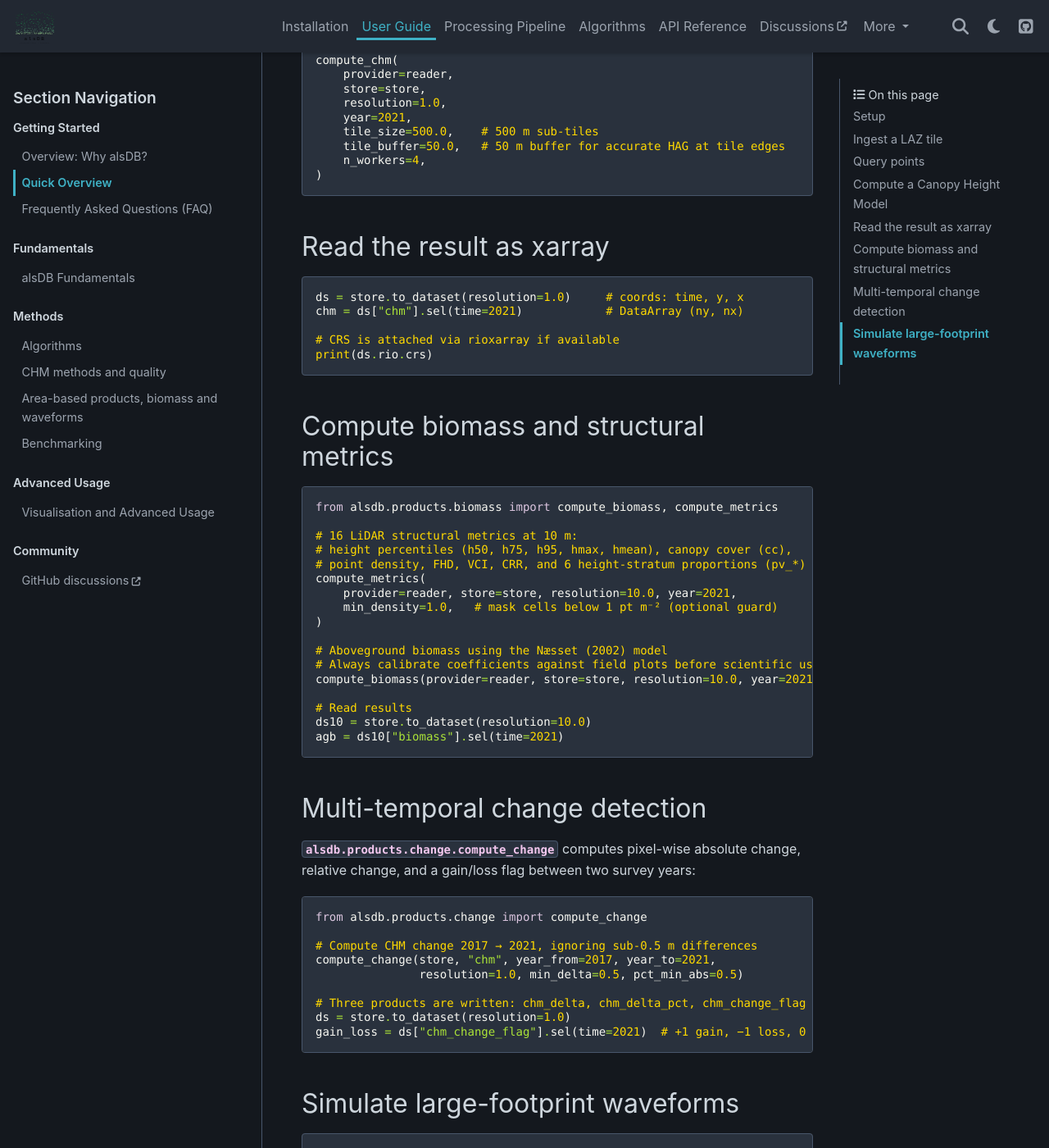
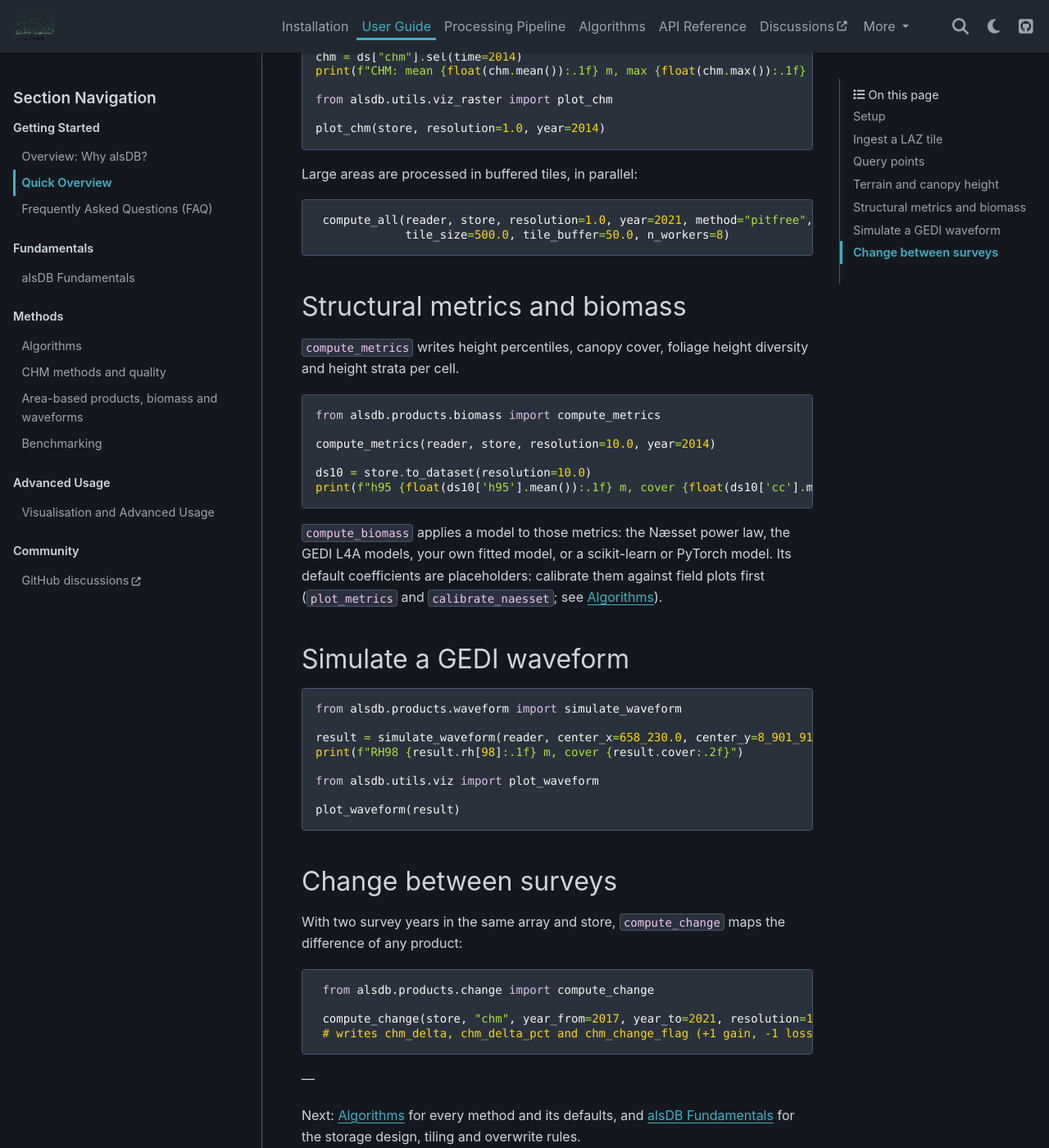
Before and after one commit to simonbesnard1/alsdb, a Sphinx documentation site: the page built from doc/user/quick-overview.rst, in a window 1280 px wide and 1400 px high, scrolled down 1765 px. Shown: the whole window at 82% size. Built offline with Sphinx 7.4.7 and the PyData theme 0.15.4, drawn with Linux system fonts in a browser that asks for light colours; pages that are not in the unit, such as notebooks, are missing from menus; some of the changed text lies outside the part shown.

Commit message:
Ship a sample tile; make the quick start run as written
- alsdb.datasets.sample_laz(): 100 m x 100 m of tropical forest from
  the 2014 RIB_A01 survey, Acre, Brazil (Sustainable Landscapes Brazil;
  dos-Santos, Keller and Morton 2019, ORNL DAAC,
  doi:10.3334/ORNLDAAC/1644, NASA open data). It keeps the original
  points (~66/m2, classes 2-5) and has the CRS (EPSG:32719, from the
  data guide) and survey year in its header; 3.0 MB. sample_info()
  gives the CRS, year, bounds and citation.
- The Quick Overview is rewritten around the sample: ingest, query,
  DTM/DSM/pit-free CHM, metrics and a GEDI waveform, in about ten
  seconds. tests/test_docs_quickstart.py executes every block of the
  page that is not marked norun, so the page cannot drift from the
  code. The README quick start uses the sample too.
- .gitignore: data/ and output/ now ignore only the root folders;
  data/ also matched the package's alsdb/data/.

Co-Authored-By: Claude Opus 5.5 <noreply@anthropic.com>

```diff
--- a/doc/user/api.rst
+++ b/doc/user/api.rst
@@ -189,3 +189,5 @@ Utilities
 
    utils.constants.ALSProduct
    setup_logging
+   datasets.sample_laz
+   datasets.sample_info
--- a/doc/user/quick-overview.rst
+++ b/doc/user/quick-overview.rst
@@ -4,7 +4,15 @@
 Quick Overview
 ##############
 
-This section provides a brief end-to-end example of the alsDB workflow: ingesting LAZ files, querying points, and computing a Canopy Height Model. For detailed explanations refer to :ref:`fundamentals`.
+This page runs the whole alsDB workflow on a sample tile that ships with the
+package: ingest, query, terrain and canopy height, structural metrics and a
+simulated GEDI waveform. Copy the blocks in order into a script or notebook;
+they run as written (a test executes this page). It takes about ten seconds.
+
+The sample is 100 m × 100 m of tropical forest in Acre, Brazil, from the 2014
+survey of the Sustainable Landscapes Brazil project (dos-Santos, Keller and
+Morton 2019, ORNL DAAC, https://doi.org/10.3334/ORNLDAAC/1644): about 66 points
+per m², classified ground and vegetation, canopy up to ~45 m.
 
 Setup
 -----
@@ -13,153 +21,134 @@ Setup
 
     import alsdb
     from alsdb import ALSDatabase, ALSProvider
+    from alsdb.datasets import sample_info, sample_laz
     from alsdb.storage import ALSZarrStore
 
-    alsdb.setup_logging()   # INFO-level logging to stderr
+    alsdb.setup_logging()  # INFO-level progress messages
+
+    info = sample_info()
+    print(info["crs"], info["year"], info["bbox"])  # EPSG:32719 2014 (658180.0, ...)
 
 Ingest a LAZ tile
 -----------------
 
-:py:class:`alsdb.ALSDatabase` reads the LAZ header automatically to extract the acquisition year, CRS, and bounding box. The TileDB array is created on first write.
+:py:class:`alsdb.ALSDatabase` stores the points in a TileDB array, under the
+survey year and CRS read from the LAZ header. The array is created on first
+write; ingesting the same file again is skipped (it is recorded in a manifest).
 
 .. code-block:: python
 
-    db = ALSDatabase(storage_type="local", uri="my_array")
-    db.ingest("path/to/tile.laz")
+    db = ALSDatabase(storage_type="local", uri="quickstart_array")
+    db.ingest(sample_laz())
 
-To ingest a full directory in parallel:
+    print(db.stored_crs())          # EPSG:32719
+    print(db.list_ingested()[0])    # file, year, CRS, bounds, number of points
+
+For your own survey, ingest a whole folder in parallel:
 
 .. code-block:: python
+   :class: norun
 
     from pathlib import Path
 
     paths = sorted(Path("/data/als/").glob("*.laz"))
-    db.ingest_many(paths, n_workers=8, consolidate_every=50)
-
-Already-ingested files (tracked in the manifest) are skipped automatically.
+    db.ingest_many(paths, n_workers=8)
 
 Query points
 ------------
 
-:py:class:`alsdb.ALSProvider` queries the TileDB array by bounding box and year.
+:py:class:`alsdb.ALSProvider` reads points by bounding box and year.
 
 .. code-block:: python
 
-    reader = ALSProvider(storage_type="local", uri="my_array")
+    reader = ALSProvider(storage_type="local", uri="quickstart_array")
+    print(reader.available_years())  # [2014]
 
-    # All points in a bounding box (returns pandas DataFrame)
-    df = reader.query_bbox(308_000, 4_688_000, 310_000, 4_690_000)
+    df = reader.query_bbox(*info["bbox"], year=2014)  # pandas DataFrame
+    print(len(df), "points")
 
-    # Restrict to a single survey year
-    df = reader.query_bbox(308_000, 4_688_000, 310_000, 4_690_000, year=2021)
+    ds_points = reader.to_xarray(*info["bbox"], year=2014)  # the same as xarray
 
-    # Which survey years are stored?
-    print(reader.available_years())   # e.g. [2019, 2021, 2023]
+Terrain and canopy height
+-------------------------
 
-    # As xarray Dataset
-    ds = reader.to_xarray(308_000, 4_688_000, 310_000, 4_690_000, year=2021)
-
-Compute a Canopy Height Model
------------------------------
-
-All processing functions write directly to an ``ALSZarrStore``: a Zarr v3 hierarchy that holds multiple resolutions and survey years.
+All products are written to an :py:class:`~alsdb.storage.ALSZarrStore`, a Zarr
+store holding several resolutions and survey years. ``compute_all`` makes the
+DTM, DSM and CHM in one pass; ``method`` chooses the CHM algorithm (see
+:ref:`algorithms`).
 
 .. code-block:: python
 
-    from alsdb.products.chm import compute_chm
+    from alsdb.products.chm import compute_all
 
-    store = ALSZarrStore("output/forest.zarr")
+    store = ALSZarrStore("quickstart.zarr")
+    compute_all(reader, store, resolution=1.0, year=2014, method="pitfree")
 
-    compute_chm(
-        provider=reader,
-        store=store,
-        resolution=1.0,
-        bbox=(308_000, 4_688_000, 310_000, 4_690_000),
-        year=2021,
-    )
+    ds = store.to_dataset(resolution=1.0)  # xarray: dtm, dsm, chm and quality layers
+    chm = ds["chm"].sel(time=2014)
+    print(f"CHM: mean {float(chm.mean()):.1f} m, max {float(chm.max()):.1f} m")
 
-For a large area, split into sub-tiles with a parallel worker pool:
+    from alsdb.utils.viz_raster import plot_chm
+
+    plot_chm(store, resolution=1.0, year=2014)
+
+Large areas are processed in buffered tiles, in parallel:
+
+.. code-block:: python
+   :class: norun
+
+    compute_all(reader, store, resolution=1.0, year=2021, method="pitfree",
+                tile_size=500.0, tile_buffer=50.0, n_workers=8)
+
+Structural metrics and biomass
+------------------------------
+
+``compute_metrics`` writes height percentiles, canopy cover, foliage height
+diversity and height strata per cell.
 
 .. code-block:: python
 
-    compute_chm(
-        provider=reader,
-        store=store,
-        resolution=1.0,
-        year=2021,
-        tile_size=500.0,    # 500 m sub-tiles
-        tile_buffer=50.0,   # 50 m buffer for accurate HAG at tile edges
-        n_workers=4,
-    )
+    from alsdb.products.biomass import compute_metrics
 
-Read the result as xarray
---------------------------
+    compute_metrics(reader, store, resolution=10.0, year=2014)
 
-.. code-block:: python
+    ds10 = store.to_dataset(resolution=10.0)
+    print(f"h95 {float(ds10['h95'].mean()):.1f} m, cover {float(ds10['cc'].mean()):.2f}")
 
-    ds = store.to_dataset(resolution=1.0)     # coords: time, y, x
-    chm = ds["chm"].sel(time=2021)            # DataArray (ny, nx)
+``compute_biomass`` applies a model to those metrics: the Næsset power law,
+the GEDI L4A models, your own fitted model, or a scikit-learn or PyTorch
+model. Its default coefficients are placeholders: calibrate them against field
+plots first (``plot_metrics`` and ``calibrate_naesset``; see :ref:`algorithms`).
 
-    # CRS is attached via rioxarray if available
-    print(ds.rio.crs)
-
-Compute biomass and structural metrics
----------------------------------------
-
-.. code-block:: python
-
-    from alsdb.products.biomass import compute_biomass, compute_metrics
-
-    # 16 LiDAR structural metrics at 10 m:
-    # height percentiles (h50, h75, h95, hmax, hmean), canopy cover (cc),
-    # point density, FHD, VCI, CRR, and 6 height-stratum proportions (pv_*)
-    compute_metrics(
-        provider=reader, store=store, resolution=10.0, year=2021,
-        min_density=1.0,   # mask cells below 1 pt m⁻² (optional guard)
-    )
-
-    # Aboveground biomass using the Næsset (2002) model
-    # Always calibrate coefficients against field plots before scientific use
-    compute_biomass(provider=reader, store=store, resolution=10.0, year=2021)
-
-    # Read results
-    ds10 = store.to_dataset(resolution=10.0)
-    agb = ds10["biomass"].sel(time=2021)
-
-Multi-temporal change detection
----------------------------------
-
-:py:func:`alsdb.products.change.compute_change` computes pixel-wise absolute change,
-relative change, and a gain/loss flag between two survey years:
-
-.. code-block:: python
-
-    from alsdb.products.change import compute_change
-
-    # Compute CHM change 2017 → 2021, ignoring sub-0.5 m differences
-    compute_change(store, "chm", year_from=2017, year_to=2021,
-                   resolution=1.0, min_delta=0.5, pct_min_abs=0.5)
-
-    # Three products are written: chm_delta, chm_delta_pct, chm_change_flag
-    ds = store.to_dataset(resolution=1.0)
-    gain_loss = ds["chm_change_flag"].sel(time=2021)  # +1 gain, −1 loss, 0 stable
-
-Simulate large-footprint waveforms
------------------------------------
+Simulate a GEDI waveform
+------------------------
 
 .. code-block:: python
 
     from alsdb.products.waveform import simulate_waveform
 
-    result = simulate_waveform(
-        provider=reader,
-        center_x=308_500.0, center_y=4_689_000.0,
-        footprint_radius=12.5,
-        year=2021,
-    )
-    print(result.rh[98])    # RH98 height above ground (m)
-    print(result.cover)     # canopy cover fraction
+    result = simulate_waveform(reader, center_x=658_230.0, center_y=8_901_910.0, year=2014)
+    print(f"RH98 {result.rh[98]:.1f} m, cover {result.cover:.2f}")
+
+    from alsdb.utils.viz import plot_waveform
+
+    plot_waveform(result)
+
+Change between surveys
+----------------------
+
+With two survey years in the same array and store, ``compute_change`` maps the
+difference of any product:
+
+.. code-block:: python
+   :class: norun
+
+    from alsdb.products.change import compute_change
+
+    compute_change(store, "chm", year_from=2017, year_to=2021, resolution=1.0, min_delta=0.5)
+    # writes chm_delta, chm_delta_pct and chm_change_flag (+1 gain, -1 loss, 0 stable)
 
 ---
 
-For a complete explanation of these concepts, including the two-layer storage architecture, tiling strategy, and overwrite semantics, continue to :ref:`fundamentals`.
+Next: :ref:`algorithms` for every method and its defaults, and
+:ref:`fundamentals` for the storage design, tiling and overwrite rules.
```
Also changed, not shown: README.md (+22 -7 lines), 4 other files.
